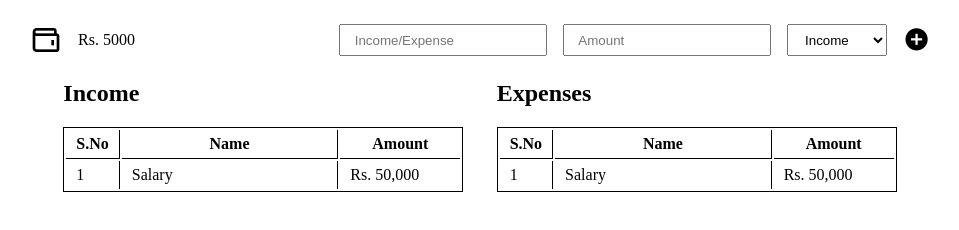
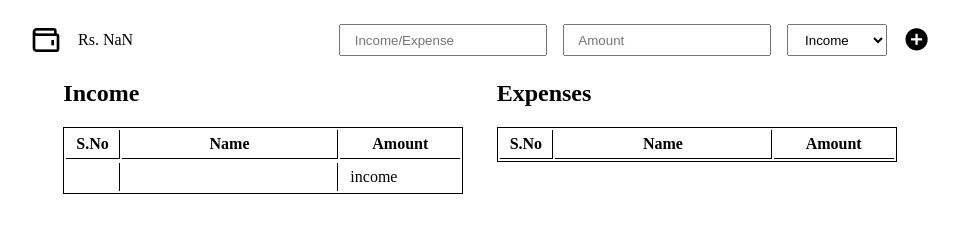
Before and after one commit to Adityakadali/JS-Assignments, a plain HTML site: page Document Assignments/budget app/index.html in a window 1280 px wide. Both pictures are taken after a click on the button 1076 px from the left and 40 px from the top of the page. Shown: the whole page, without its empty margins (160-1119 px from the left). Drawn offline with nearby package versions, Linux system fonts and the light colour scheme.

Commit message:
added functionality to budget app

```diff
--- a/Document Assignments/budget app/index.html
+++ b/Document Assignments/budget app/index.html
@@ -28,7 +28,7 @@
             placeholder="Income/Expense"
             id="details"
           />
-          <input type="text" class="input" id="amount" placeholder="Amount" />
+          <input type="number" class="input" id="amount" placeholder="Amount" />
           <select name="details" id="type">
             <option value="income">Income</option>
             <option value="expense">Expense</option>
@@ -45,18 +45,14 @@
           <table>
             <thead>
               <tr>
-                <th id="no">S.No</th>
-                <th id="income">Name</th>
-                <th id="income-amount">Amount</th>
+                <th>S.No</th>
+                <th>Name</th>
+                <th>Amount</th>
               </tr>
             </thead>
 
-            <tbody>
-              <tr>
-                <td>1</td>
-                <td>Salary</td>
-                <td>Rs. 50,000</td>
-              </tr>
+            <tbody id="income-body">
+              <tr></tr>
             </tbody>
           </table>
         </div>
@@ -72,13 +68,7 @@
               </tr>
             </thead>
 
-            <tbody>
-              <tr>
-                <td>1</td>
-                <td>Salary</td>
-                <td>Rs. 50,000</td>
-              </tr>
-            </tbody>
+            <tbody id="expense-body"></tbody>
           </table>
         </div>
       </div>
--- a/Document Assignments/budget app/script.js
+++ b/Document Assignments/budget app/script.js
@@ -1,11 +1,58 @@
 const total = document.getElementById("total");
 const form = document.getElementById("input-form");
 const submits = document.querySelector(".submit-btn");
-
-let update = () => {
-  let name = form.querySelector("#details").value;
-  let price = form.querySelector("#amount").value;
-  console.log(name, price);
-};
+const incomeTable = document.querySelector("#income-body");
+const expenseTable = document.querySelector("#expense-body");
 
 submits.addEventListener("click", update);
+
+let income = [];
+let expense = [];
+
+function update() {
+  let formName = form.querySelector("#details").value;
+  let formAmount = form.querySelector("#amount").value;
+  let formType = form.querySelector("#type").value;
+  let tr = document.createElement("tr");
+  let obj = {
+    name: formName,
+    amount: formAmount,
+    type: formType,
+  };
+  tr.innerHTML = buildRow(formName, formAmount, formType);
+  if (formType == "income") {
+    incomeTable.appendChild(tr);
+    income.push(obj);
+  } else if (formType == "expense") {
+    expenseTable.appendChild(tr);
+    expense.push(obj);
+  }
+  clearForm();
+  updateTotal();
+}
+
+// Clears input form
+
+function clearForm() {
+  form.querySelector("#details").value = "";
+  form.querySelector("#amount").value = "";
+  form.querySelector("#type").value = "income";
+}
+
+// returns table row innerHTML
+
+function buildRow(name, amount, type) {
+  let innerHTML = `
+  <td>${name}</td>
+  <td>${amount}</td>
+  <td>${type}</td>`;
+  return innerHTML;
+}
+
+function updateTotal() {
+  let inc = income.reduce((a, b) => a + parseInt(b.amount), 0);
+  let exp = expense.reduce((a, b) => a + parseInt(b.amount), 0);
+  total.innerText = inc - exp;
+}
+
+updateTotal();
```
Also changed, not shown: Document Assignments/budget app/test.js (added, +18 -0 lines).
